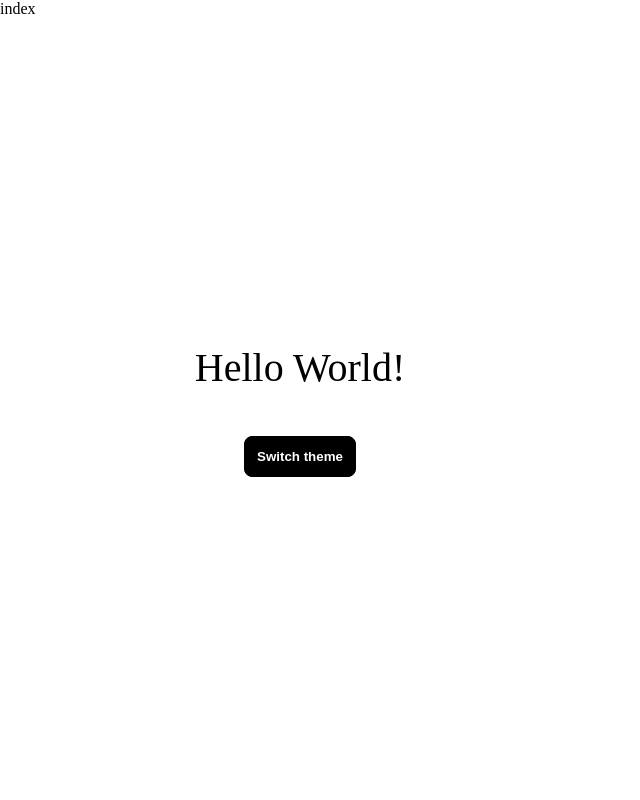
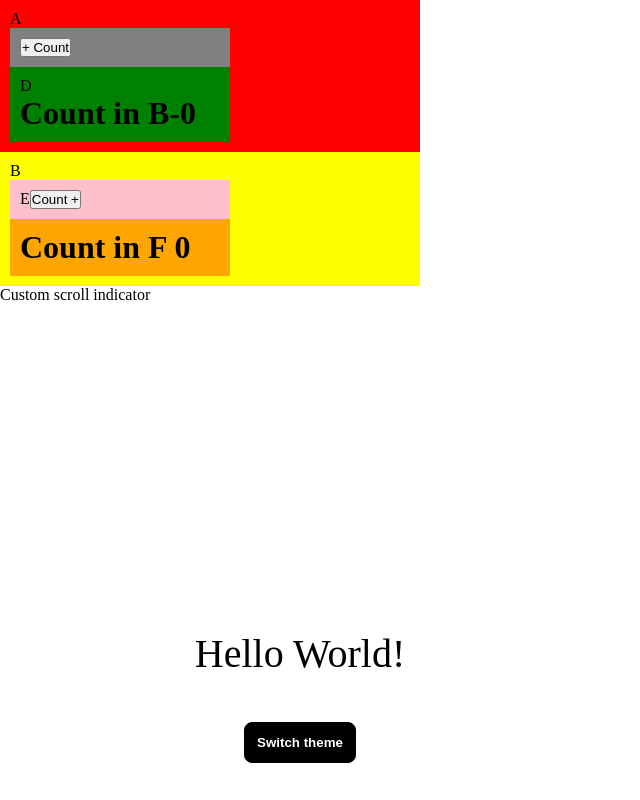
Before and after one commit to alane-vaibhav/React_25_Projects, a React (Vite) app: page / in a window 1280 px wide. Shown: the top 800 px of the page, without its empty margins (0-640 px from the left). Built offline with nearby package versions, Linux system fonts and the light colour scheme; no server answers.

Commit message:
UseContext in detail

```diff
--- a/src/App.jsx
+++ b/src/App.jsx
@@ -11,6 +11,9 @@ import sideMenu from "./components/nested-navigation/data";
 import QRCodeGenerator from "./components/qrCodegenrator";
 import SwitchTheme from "./components/themeSwitch";
 import CustomScrollIndicator from "./components/custom-scroll-indicator";
+import A from "./components/contextApiDetails/A";
+import B from "./components/contextApiDetails/B";
+import { MyContextProvider } from "./MyContext";
 
 export const PracticeContext = React.createContext();
 
@@ -24,6 +27,11 @@ function App() {
   };
   return (
     <>
+      <MyContextProvider>
+        <A />
+        <B />
+      </MyContextProvider>
+
       <CustomScrollIndicator />
       <SwitchTheme />
       <QRCodeGenerator />
--- /dev/null
+++ b/src/MyContext.jsx
@@ -0,0 +1,15 @@
+import { createContext, useContext, useState } from "react";
+
+const MyContext = createContext();
+
+const useMyContext = () => {
+  return useContext(MyContext);
+};
+
+const MyContextProvider = ({ children }) => {
+  const [count, setCount] = useState(0);
+
+  const value = { count, setCount };
+  return <MyContext.Provider value={value}>{children}</MyContext.Provider>;
+};
+export { MyContextProvider, useMyContext };
--- /dev/null
+++ b/src/components/contextApiDetails/A.jsx
@@ -0,0 +1,15 @@
+import React from "react";
+import C from "./C";
+import D from "./D";
+
+const A = () => {
+  return (
+    <div style={{ background: "red", padding: "10px", width: "400px" }}>
+      A
+      <C />
+      <D />
+    </div>
+  );
+};
+
+export default A;
--- /dev/null
+++ b/src/components/contextApiDetails/B.jsx
@@ -0,0 +1,15 @@
+import React from "react";
+import E from "./E";
+import F from "./F";
+
+const B = () => {
+  return (
+    <div style={{ background: "yellow", padding: "10px", width: "400px" }}>
+      B
+      <E />
+      <F />
+    </div>
+  );
+};
+
+export default B;
--- /dev/null
+++ b/src/components/contextApiDetails/C.jsx
@@ -0,0 +1,13 @@
+import React from "react";
+import { useMyContext } from "../../MyContext";
+
+const C = () => {
+  const { setCount } = useMyContext();
+  return (
+    <div style={{ background: "grey", padding: "10px", width: "200px" }}>
+      <button onClick={() => setCount((p) => p + 1)}>+ Count</button>
+    </div>
+  );
+};
+
+export default C;
--- /dev/null
+++ b/src/components/contextApiDetails/D.jsx
@@ -0,0 +1,13 @@
+import React from "react";
+import { useMyContext } from "../../MyContext";
+
+const D = () => {
+  const { count } = useMyContext();
+  return (
+    <div style={{ background: "green", padding: "10px", width: "200px" }}>
+      D<h1>Count in B-{count}</h1>
+    </div>
+  );
+};
+
+export default D;
--- /dev/null
+++ b/src/components/contextApiDetails/E.jsx
@@ -0,0 +1,14 @@
+import React from "react";
+import { useMyContext } from "../../MyContext";
+
+const E = () => {
+  const { setCount } = useMyContext();
+
+  return (
+    <div style={{ background: "pink", padding: "10px", width: "200px" }}>
+      E<button onClick={() => setCount((p) => p + 1)}>Count +</button>
+    </div>
+  );
+};
+
+export default E;
--- /dev/null
+++ b/src/components/contextApiDetails/F.jsx
@@ -0,0 +1,14 @@
+import React from "react";
+import { useMyContext } from "../../MyContext";
+
+const F = () => {
+  const { count } = useMyContext();
+
+  return (
+    <div style={{ background: "orange", padding: "10px", width: "200px" }}>
+      <h1>Count in F {count}</h1>
+    </div>
+  );
+};
+
+export default F;
--- a/src/components/custom-scroll-indicator/index.jsx
+++ b/src/components/custom-scroll-indicator/index.jsx
@@ -2,7 +2,7 @@ import React from "react";
 import "./style.css";
 
 const CustomScrollIndicator = () => {
-  return <div>index</div>;
+  return <div>Custom scroll indicator</div>;
 };
 
 export default CustomScrollIndicator;
```
